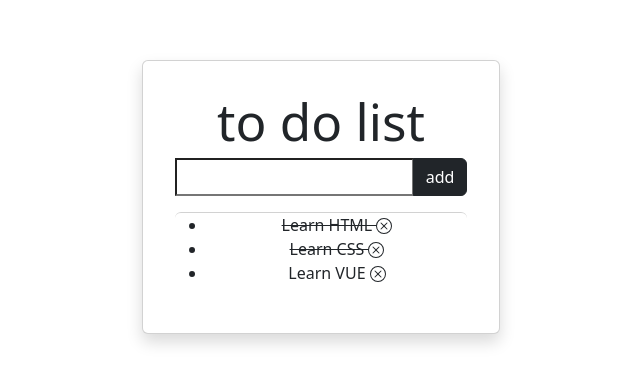
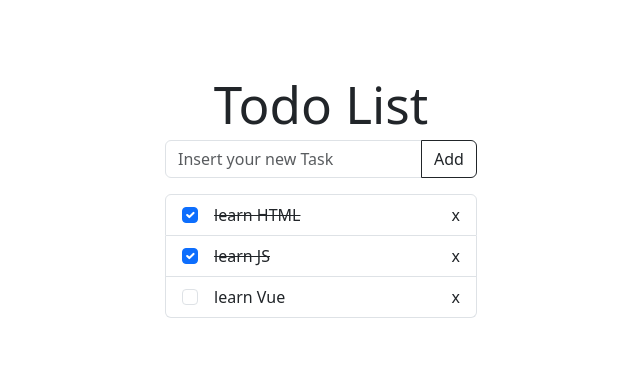
Before and after one commit to sarahelshark/vue-todolist, a Vue app: page / in a window 1280 px wide. Shown: the part 203-586 px from the top of the page, without its empty margins (319-959 px from the left). Built offline with nearby package versions, Linux system fonts and the light colour scheme.

Commit message:
fix milestone 3

```diff
--- a/src/App.vue
+++ b/src/App.vue
@@ -3,93 +3,134 @@ export default {
   name: "App",
   data() {
     return {
-      newTask: {
-          text: '',
-          done: false
-        },
-      error: false, //oppure null
       tasks: [
         {
-          text: "Learn HTML",
+          text: "learn HTML",
           done: true,
+
         },
         {
-          text: "Learn CSS",
+          text: "learn JS",
           done: true,
+
         },
         {
-          text: "Learn VUE",
+          text: "learn Vue",
           done: false,
+
         },
       ],
-    };
+      newTask: "",
+      error: false,
+      fullList: false,
+    }
+
   },
   methods: {
-    removeTask(index) {
-      console.log("rimuovi questa task", index);
-      this.tasks.splice(index, 1);
-      //.splice mi serve perrimovere un elemento dal suo indice
+    deleteTask(i) {
+      this.tasks.splice(i, 1);
+      if (this.tasks.length === 0) {
+        this.fullList = false;
+      };
+      let itemList = []
+      this.tasks.forEach((task, index) => {
+        if (task.done === false) {
+          itemList.push(index);
+        };
+        if (itemList === "") {
+          this.fullList = true;
+        } else { this.fullList = false };
+        console.log(itemList);
+      });
     },
     addTask() {
-      console.log("aggiungi nuova task ad array di tasks", this.newTask);
+      if (this.newTask != "" && this.newTask.length>5) {
+        const newTaskEl = { text: this.newTask, done: false, };
+        let included;
+        this.tasks.forEach(task => {
+          if (task.text == newTaskEl.text) {
+            included = true;
+          };
+        });
+        if (!included) {
+          this.error = false;
+          this.tasks.push(newTaskEl);
+          this.newTask = "";
+          this.fullList = false;
+          console.log(this.tasks);
+        } else { this.error = "il tuo task risulta inserito" };
 
-      if (this.newTask.length > 5) {
-        this.error = false;
-        this.tasks.unshift(this.newTask);
-        this.newTask = "";
-      } else {
-        this.error = "la task deve essere lunga min 5 caratteri";
-      }
+      }else { this.error = "non puoi lasciare vuoto! aggiungi almeno 5 caratteri!" }
+
     },
-  },
-};
+    allDone(i) {
+      if (this.tasks[i].done == true) {
+        this.tasks[i].done = false;
+      } else { this.tasks[i].done = true };
+      let count = 0;
+      this.tasks.forEach(task => {
+        if (task.done == true) {
+          count += 1;
+        };
+      });
+
+      if (count == this.tasks.length) {
+        this.fullList = true;
+      } else { this.fullList = false };
+      console.log(count);
+      console.log(this.tasks.length);
+    },
+    emptyList() {
+      this.tasks = [];
+      this.fullList = false;
+    }
+  }
+}
 </script>
 
 <template>
-  <div class="card p-6 shadow">
-    <h1 class>to do list</h1>
+  <div class="container text-center my-5">
+    <h1 class="text-dark">Todo List</h1>
+    <div class="input-group mb-3 ms-auto">
+      <input class="form-control" v-model="newTask" @keyup.enter="addTask" type="text" name="newTask" id="newTask"
+        placeholder="Insert your new Task">
+      <button class="btn btn-outline-dark" @click="addTask">Add</button>
+    </div>
 
-    <div class="input-group mb-3">
-      <input type="text" v-model="newTask.text" @keyup.enter="addTask" />
-      <button class="btn btn-dark" @click="addTask">add</button>
-    </div>
-    <span class="text-danger" v-if="error">{{ error }}</span>
-    <div class="ul list-group">
-      <ul v-if="tasks.length > 0">
-        <li v-for="(task, index) in tasks">
-          <span :style="{ textDecoration: task.done ? 'line-through' : '' }">
-            {{ task.text }}
+    <p class="text-danger" v-if="error">{{ error }}</p>
 
-            <span v-on:click="removeTask(index)">
-              <svg
-                xmlns="http://www.w3.org/2000/svg"
-                width="16"
-                height="16"
-                fill="currentColor"
-                class="bi bi-x-circle"
-                viewBox="0 0 16 16"
-              >
-                <path
-                  d="M8 15A7 7 0 1 1 8 1a7 7 0 0 1 0 14m0 1A8 8 0 1 0 8 0a8 8 0 0 0 0 16"
-                />
-                <path
-                  d="M4.646 4.646a.5.5 0 0 1 .708 0L8 7.293l2.646-2.647a.5.5 0 0 1 .708.708L8.707 8l2.647 2.646a.5.5 0 0 1-.708.708L8 8.707l-2.646 2.647a.5.5 0 0 1-.708-.708L7.293 8 4.646 5.354a.5.5 0 0 1 0-.708"
-                />
-              </svg>
-            </span>
-          </span>
-          <!--con style binding posso far passare oggetto, altrimnenti potrei impotare bootstrap e usare il class binding v-bind:class="{}",sarebbe stato:
-
-        <span v-bind:class="{'text-decoration-line-through' : task.done}">
-           {{ task.text }}
-        </span>      text-decoration-line-through> la classe di bs5
-
-      -->
-        </li>
-      </ul>
-      <p v-else>niente da fare, buon relax! :D</p>
-    </div>
+    <ul class="list-group">
+      <li class="list-group-item d-flex" v-for="( task, index ) in  tasks ">
+        <input class="check form-check-input me-3" type="checkbox" v-model="task.done" @click="allDone(index)">
+        <div style="width: 100%;" class="d-flex justify-content-between align.items-center">
+          <div class="task" :class="{ done: task.done }" @click="allDone(index)">{{ task.text
+          }}</div>
+          <div class="delete" @click="deleteTask(index)"> x</div>
+        </div>
+      </li>
+    </ul>
+    <button v-if="fullList" class="btn btn-primary mt-5" @click="emptyList">Empty the list</button>
+    <h3 v-if="tasks == ''">You have nothing else to do!</h3>
   </div>
 </template>
 
-<style></style>
+<style>
+/*#region reset */
+
+
+/* #endregion */
+
+.done {
+  text-decoration: line-through;
+}
+
+.delete:hover {
+  color: #dc3545;
+}
+
+.check,
+.task,
+.delete {
+  cursor: pointer;
+}
+</style>
```
